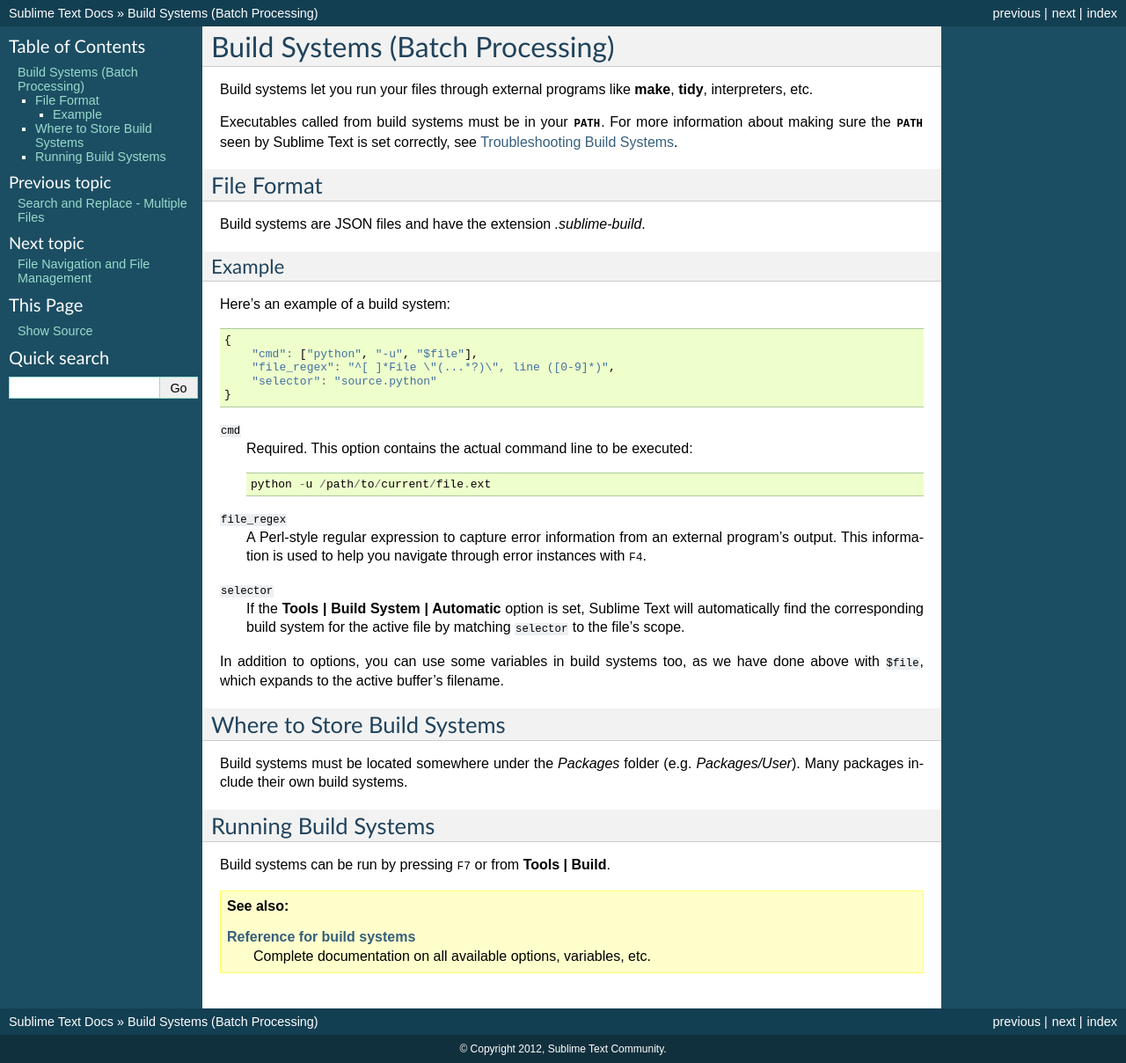
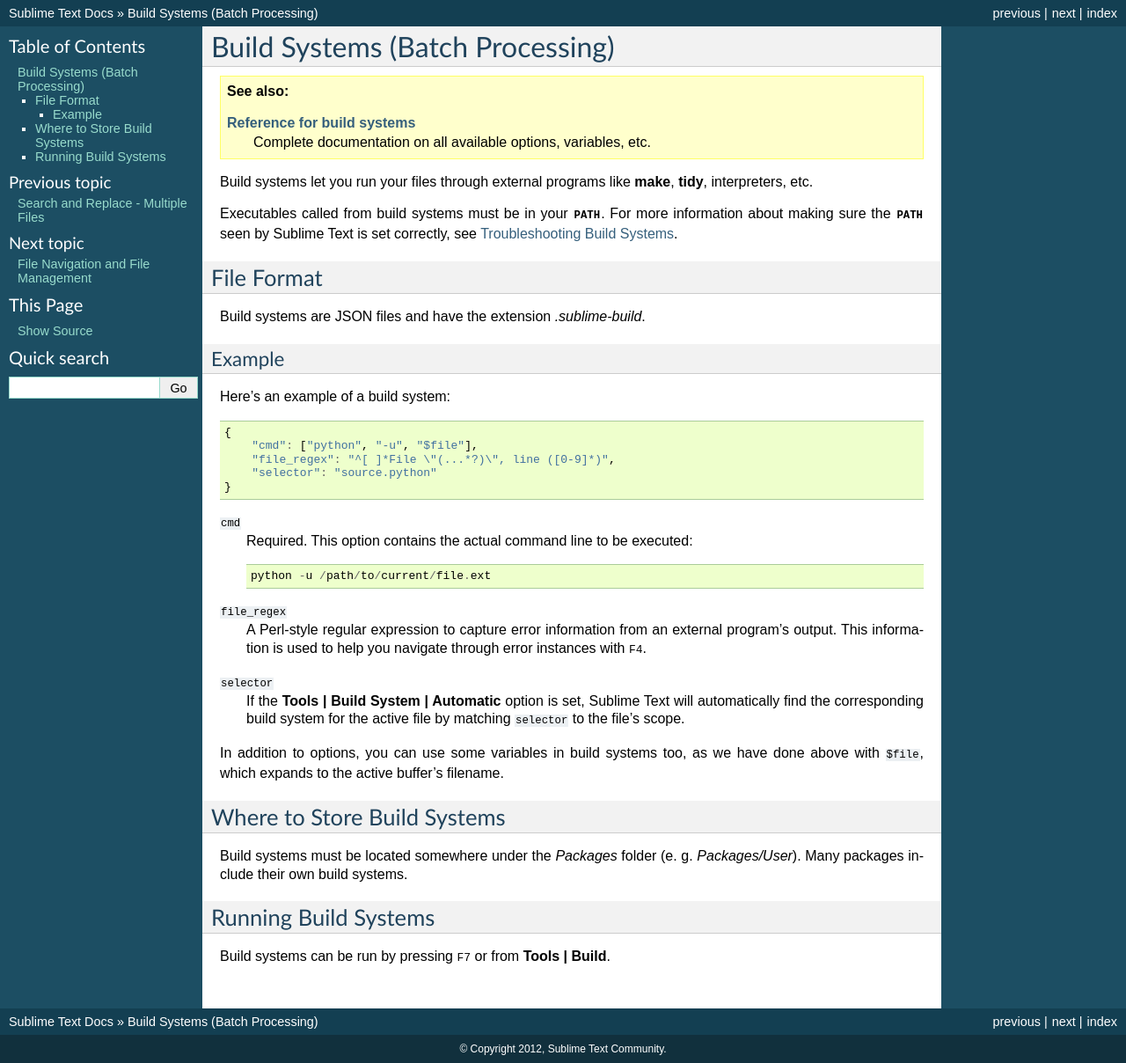
Before and after one commit to guillermooo/sublime-undocs, a Sphinx documentation site: the page built from source/file_processing/build_systems.rst, in a window 1280 px wide. Shown: the whole page at 88% size. Built offline with Sphinx 7.4.7, drawn with Linux system fonts in a browser that asks for light colours; some of the changed lines change nothing that is shown.

Commit message:
edit docs

```diff
--- a/source/file_processing/build_systems.rst
+++ b/source/file_processing/build_systems.rst
@@ -1,6 +1,12 @@
 ================================
 Build Systems (Batch Processing)
 ================================
+
+.. seealso::
+
+   :doc:`Reference for build systems <../reference/build_systems>`
+        Complete documentation on all available options, variables, etc.
+
 
 Build systems let you run your files through external programs like
 :program:`make`, :program:`tidy`, interpreters, etc.
@@ -52,16 +58,10 @@
 ============================
 
 Build systems must be located somewhere under the *Packages* folder
-(e.g. *Packages/User*). Many packages include their own build systems.
+(e. g. *Packages/User*). Many packages include their own build systems.
 
 
 Running Build Systems
 =====================
 
 Build systems can be run by pressing :kbd:`F7` or from **Tools | Build**.
-
-
-.. seealso::
-
-   :doc:`Reference for build systems <../reference/build_systems>`
-        Complete documentation on all available options, variables, etc.
```
